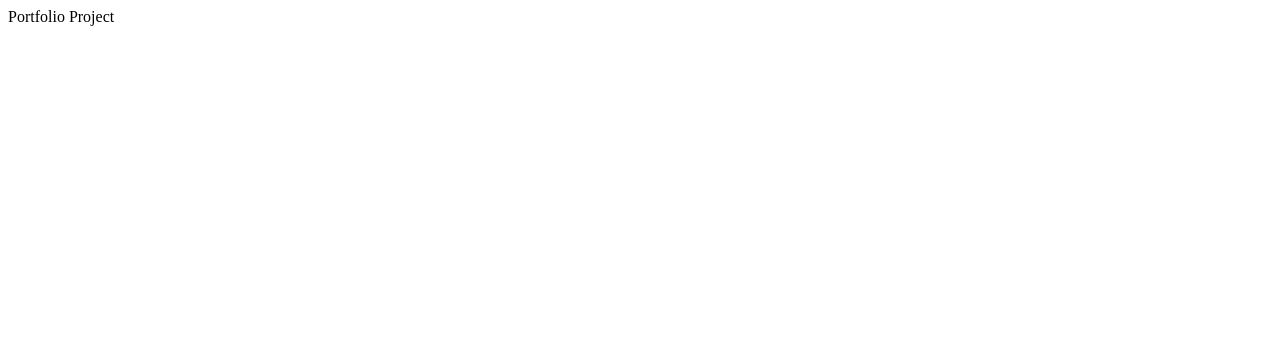
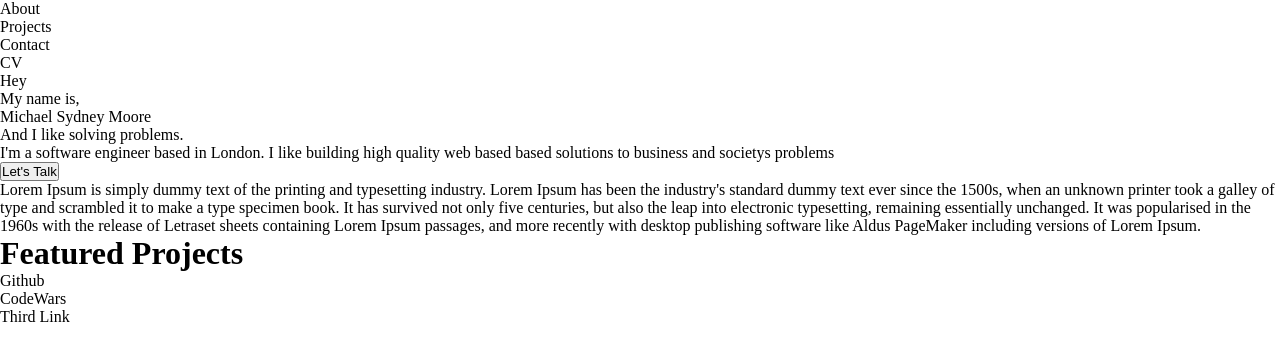
Before and after one commit to msmfa/portfolio, a React (Create React App) app: page / in a window 1280 px wide. Shown: the top 360 px of the page. Built offline with nearby package versions, Linux system fonts and the light colour scheme.

Commit message:
Added boilerplate components and text

```diff
--- a/src/App.js
+++ b/src/App.js
@@ -1,11 +1,22 @@
 import React from "react";
 import "./App.css";
+import Header from "./components/Header";
+import NavBar from "./components/NavBar";
+import ContactButton from "./components/ContactButton";
+import AboutSection from "./components/AboutSection";
+import ProjectSection from "./components/ProjectSection";
+import Links from "./components/Links";
 
 function App() {
   return (
-    <div className="App">
-      <header className="App-header">Portfolio Project</header>
-    </div>
+    <>
+      <NavBar />
+      <Header />
+      <ContactButton />
+      <AboutSection />
+      <ProjectSection />
+      <Links />
+    </>
   );
 }
 
--- /dev/null
+++ b/src/components/AboutSection.js
@@ -0,0 +1,21 @@
+import React from "react";
+
+function AboutSection() {
+  return (
+    <>
+      <p>
+        Lorem Ipsum is simply dummy text of the printing and typesetting
+        industry. Lorem Ipsum has been the industry's standard dummy text ever
+        since the 1500s, when an unknown printer took a galley of type and
+        scrambled it to make a type specimen book. It has survived not only five
+        centuries, but also the leap into electronic typesetting, remaining
+        essentially unchanged. It was popularised in the 1960s with the release
+        of Letraset sheets containing Lorem Ipsum passages, and more recently
+        with desktop publishing software like Aldus PageMaker including versions
+        of Lorem Ipsum.
+      </p>
+    </>
+  );
+}
+
+export default AboutSection;
--- /dev/null
+++ b/src/components/ContactButton.js
@@ -0,0 +1,11 @@
+import React from "react";
+
+function ContactButton() {
+  return (
+    <>
+      <button type="submit">Let's Talk</button>
+    </>
+  );
+}
+
+export default ContactButton;
--- /dev/null
+++ b/src/components/Header.js
@@ -0,0 +1,18 @@
+import React from "react";
+
+function Header() {
+  return (
+    <>
+      <div>Hey</div>
+      <div>My name is, </div>
+      <div>Michael Sydney Moore </div>
+      <div>And I like solving problems.</div>
+      <p>
+        I'm a software engineer based in London. I like building high quality
+        web based based solutions to business and societys problems{" "}
+      </p>
+    </>
+  );
+}
+
+export default Header;
--- /dev/null
+++ b/src/components/Links.js
@@ -0,0 +1,15 @@
+import React from "react";
+
+function Links() {
+  return (
+    <>
+      <ul>
+        <li>Github</li>
+        <li>CodeWars</li>
+        <li>Third Link</li>
+      </ul>
+    </>
+  );
+}
+
+export default Links;
--- /dev/null
+++ b/src/components/NavBar.js
@@ -0,0 +1,16 @@
+import React from "react";
+
+function NavBar() {
+  return (
+    <>
+      <ul>
+        <li>About</li>
+        <li>Projects</li>
+        <li>Contact</li>
+        <li>CV</li>
+      </ul>
+    </>
+  );
+}
+
+export default NavBar;
--- /dev/null
+++ b/src/components/ProjectSection.js
@@ -0,0 +1,12 @@
+import React from "react";
+
+function ProjectSection() {
+  return (
+    <>
+      <h1>Featured Projects</h1>
+      <p></p>
+    </>
+  );
+}
+
+export default ProjectSection;
--- a/src/index.css
+++ b/src/index.css
@@ -0,0 +1,5 @@
+* {
+  margin: 0;
+  padding: 0;
+  box-sizing: border-box;
+}
```
